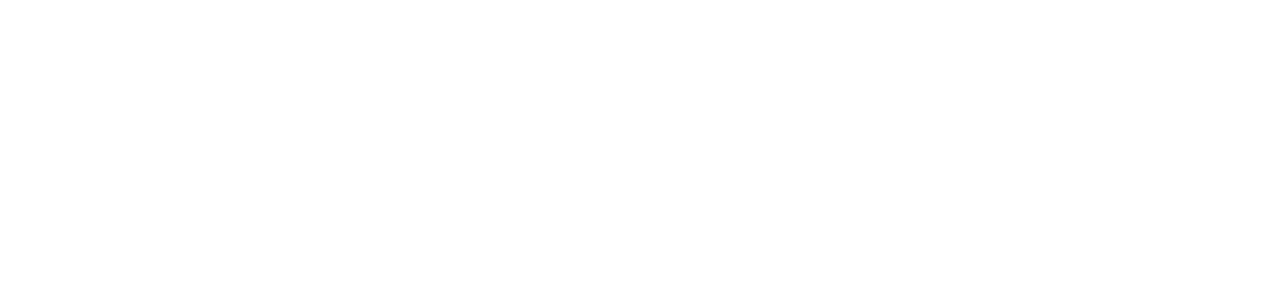
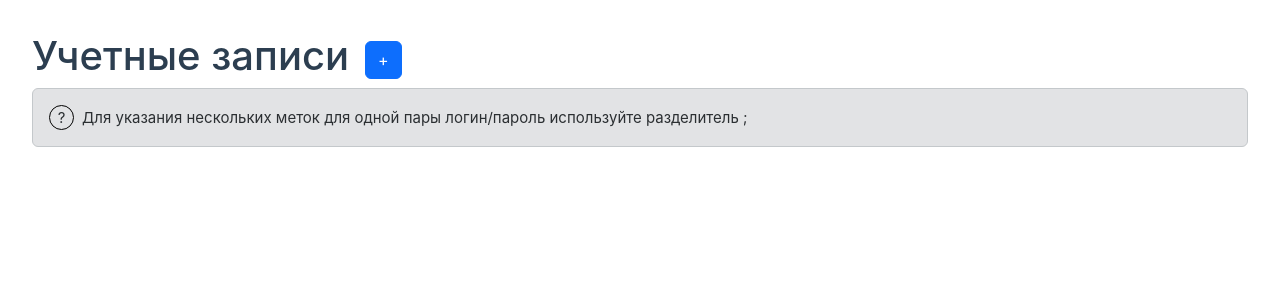
Before and after one commit to some-yummy-nick/member-form, a Vue app: page / in a window 1280 px wide. Shown: the top 300 px of the page. Built offline with nearby package versions, Linux system fonts and the light colour scheme.

Commit message:
add header

```diff
--- a/src/App.vue
+++ b/src/App.vue
@@ -1,11 +1,15 @@
 <script setup lang="ts">
+import Header from '@/components/Header.vue'
+import Members from '@/components/Members.vue'
+
+function handleAdd() {}
 </script>
 
 <template>
-  <header></header>
-  <main></main>
+  <Header @handleAdd="handleAdd" />
+  <main>
+    <Members />
+  </main>
 </template>
 
-<style scoped lang="scss">
-
-</style>
+<style scoped lang="scss"></style>
--- a/src/assets/main.scss
+++ /dev/null
@@ -1,8 +0,0 @@
-@import './base.css';
-
-#app {
-  max-width: 1280px;
-  margin: 0 auto;
-  padding: 2rem;
-  font-weight: normal;
-}
--- a/src/assets/base.css
+++ b/src/assets/scss/core/base.scss
@@ -84,3 +84,10 @@
   -webkit-font-smoothing: antialiased;
   -moz-osx-font-smoothing: grayscale;
 }
+
+#app {
+  max-width: 1280px;
+  margin: 0 auto;
+  padding: 2rem;
+  font-weight: normal;
+}
--- /dev/null
+++ b/src/assets/scss/core/utilities.scss
@@ -0,0 +1,12 @@
+@layer utilities {
+  .reset-btn {
+    display: inline-block;
+    margin: 0;
+    padding: 0;
+    background-color: transparent;
+    transition:
+            color 0.3s,
+            background-color 0.3s,
+            border-color 0.3s;
+  }
+}
--- /dev/null
+++ b/src/assets/scss/main.scss
@@ -0,0 +1,2 @@
+@use 'core/base';
+@use 'core/utilities';
--- /dev/null
+++ b/src/components/Header.vue
@@ -0,0 +1,28 @@
+<script setup lang="ts">
+const emit = defineEmits(['handleAdd'])
+</script>
+
+<template>
+  <header class="header">
+    <div class="d-flex align-items-center gap-3">
+      <h1 class="header__title">Учетные записи</h1>
+      <button class="btn btn-primary" @click="emit('handleAdd')">+</button>
+    </div>
+    <div class="d-flex alert align-items-center gap-2 alert-secondary" role="alert">
+      <div class="header__mark border border-black rounded-circle">?</div>
+      Для указания нескольких меток для одной пары логин/пароль используйте разделитель ;
+    </div>
+  </header>
+</template>
+
+<style scoped lang="scss">
+.header {
+  &__mark {
+    display: inline-flex;
+    align-items: center;
+    justify-content: center;
+    width: 25px;
+    height: 25px;
+  }
+}
+</style>
--- /dev/null
+++ b/src/components/Members.vue
@@ -0,0 +1,7 @@
+<script setup lang="ts"></script>
+
+<template>
+  <div class="members"></div>
+</template>
+
+<style scoped lang="scss"></style>
--- a/src/main.ts
+++ b/src/main.ts
@@ -1,4 +1,4 @@
-import './assets/main.scss'
+import './assets/scss/main.scss'
 
 import { createApp } from 'vue'
 import { createPinia } from 'pinia'
```
